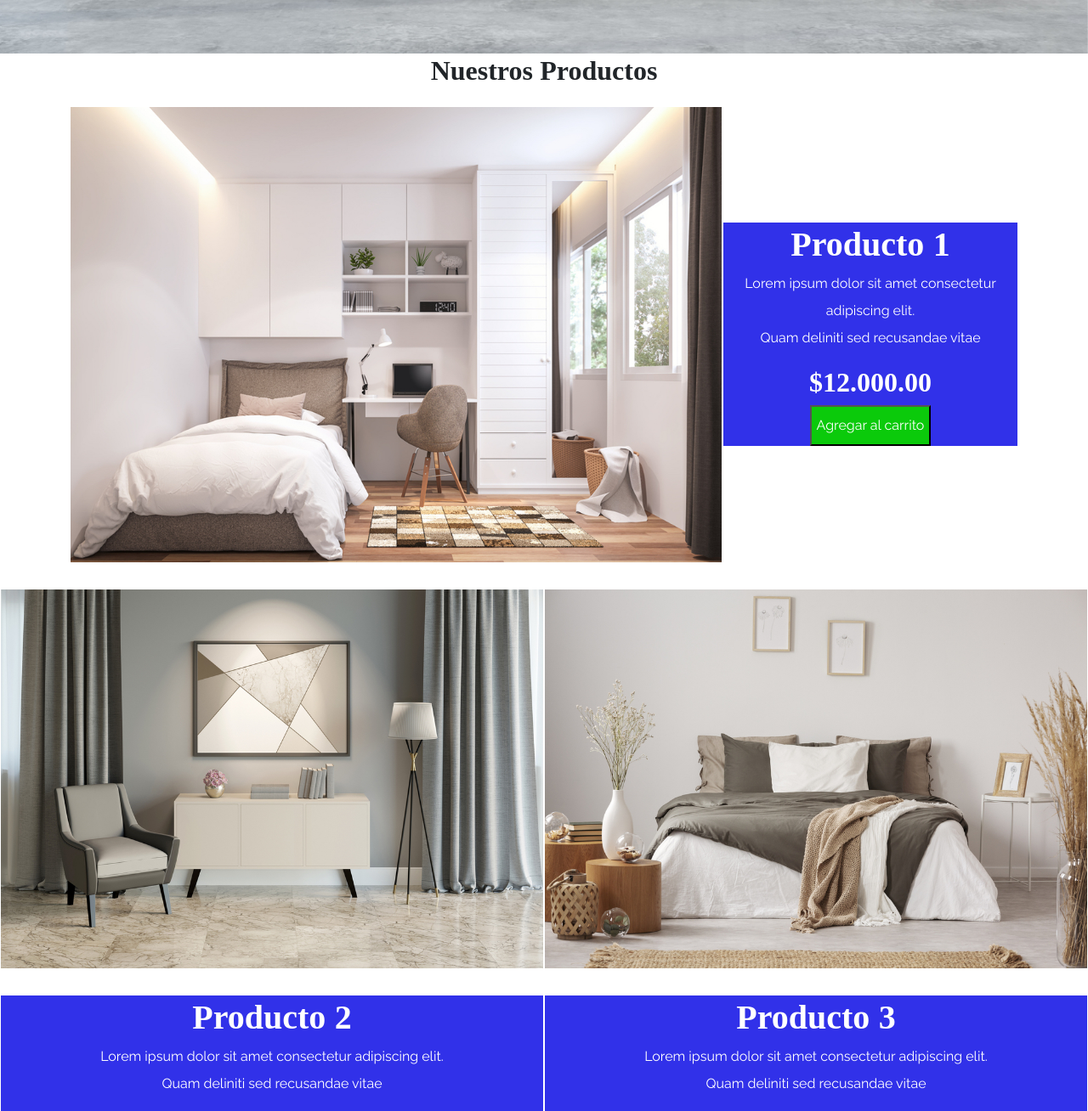
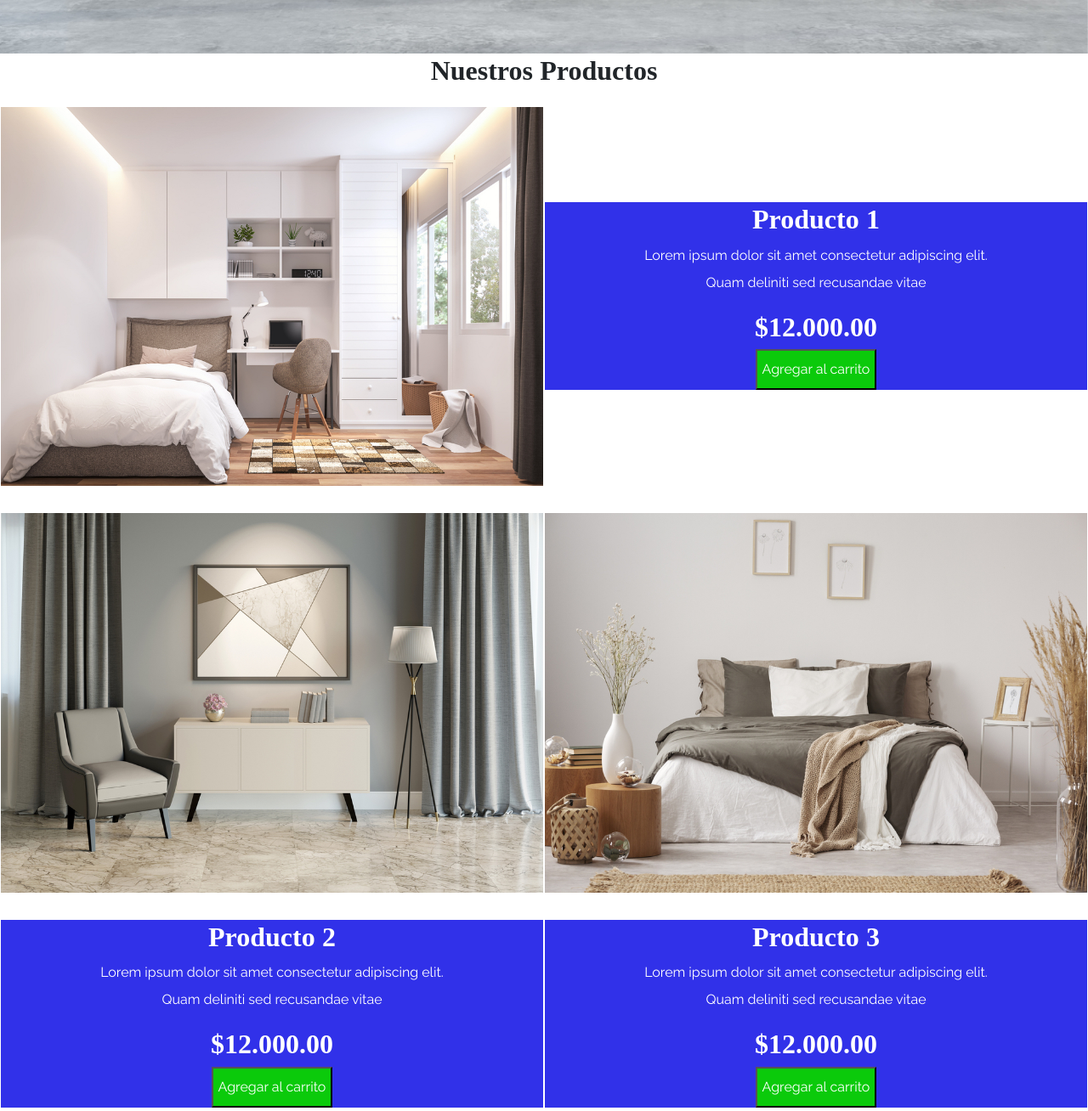
Before and after one commit to Pgarcia28/Proyecto-Final-Frontend-Fundamentals, a plain HTML site: page index.html in a window 1280 px wide. Shown: the part 756-2064 px from the top of the page at 85% size. Drawn offline with nearby package versions, Linux system fonts and the light colour scheme; a web font is replaced by a local one.

Commit message:
actualizacion

```diff
--- a/estilo.css
+++ b/estilo.css
@@ -12,7 +12,7 @@ span {
 }
 
 div {
-    max-width: 100%; /* Asegura que las imágenes no excedan su contenedor */
+    width: 100%; /* Asegura que las imágenes no excedan su contenedor */
     height: auto;    /* Mantiene la proporción */
     border-collapse: separate;
     border-spacing: 0 15px; /* Espacio entre filas (15px) */
@@ -125,7 +125,7 @@ table {
 
 
     width: 100%; /* Asegura que las imágenes no excedan su contenedor */
-    height: auto;    /* Mantiene la proporción */
+    height: 200px;    /* Mantiene la proporción */
     border-collapse: separate;
     border-spacing: 0 15px; /* Espacio entre filas (15px) */
 
@@ -137,3 +137,10 @@ table {
     flex-flow: column wrap;
     justify-content: baseline;
 }
+
+
+
+td{
+    max-width: 100%; /* Asegura que las imágenes no excedan su contenedor */
+    height: auto;    /* Mantiene la proporción */
+}
--- a/index.html
+++ b/index.html
@@ -71,22 +71,24 @@
 
 
 
-<section class="container">
-<table >
 
 
-    <tr>
-        <td>
 
-            <img  src="img/producto1.jpg">
+<table style="flex-grow: 2;" >
+
+<tr>
+
+        <td >
+
+            <img  style="width: 100%;height: 100%;" src="img/producto1.jpg">
         </td>
 
-        <td>
+        <td style="width: 50%;height: 100%">
 
 
                 <div  class="element">
 
-                   <h1> Producto 1 </h1>
+                   <h2> Producto 1 </h2>
 
 
              <p> Lorem ipsum dolor sit amet consectetur adipiscing elit.
@@ -105,10 +107,10 @@
 
 
         </td>
-
+    </tr>
 </table>
 
-</section>
+
 
 <table style="flex-grow: 2; "  >
 
@@ -136,7 +138,7 @@
 
 
 
-                <h1 class="titulos"> Producto 2 </h1>
+                <h2 class="titulos"> Producto 2 </h2>
 
 
 
@@ -161,7 +163,7 @@
 
             <div class="element">
 
-                <h1 class="titulos" > Producto 3 </h1>
+                <h2 class="titulos" > Producto 3 </h2>
 
 
 
@@ -214,7 +216,7 @@
     <div class ="element" >
 
 
-        <h1 class="titulos"> Producto 4 </h1>
+        <h2 class="titulos"> Producto 4 </h2>
 
         <p> Lorem ipsum dolor sit amet consectetur adipiscing elit.
             <br> Quam deliniti sed recusandae vitae</p>
@@ -231,7 +233,7 @@
 
         <div class="element">
 
-            <h1 class="titulos"> Producto 5 </h1>
+            <h2 class="titulos"> Producto 5 </h2>
 
             <p> Lorem ipsum dolor sit amet consectetur adipiscing elit.
                 <br> Quam deliniti sed recusandae vitae</p>
@@ -247,7 +249,7 @@
 
         <div class="element">
 
-            <h1 class="titulos"> Producto 6 </h1>
+            <h2 class="titulos"> Producto 6 </h2>
 
             <p> Lorem ipsum dolor sit amet consectetur adipiscing elit.
                 <br> Quam deliniti sed recusandae vitae</p>
```
